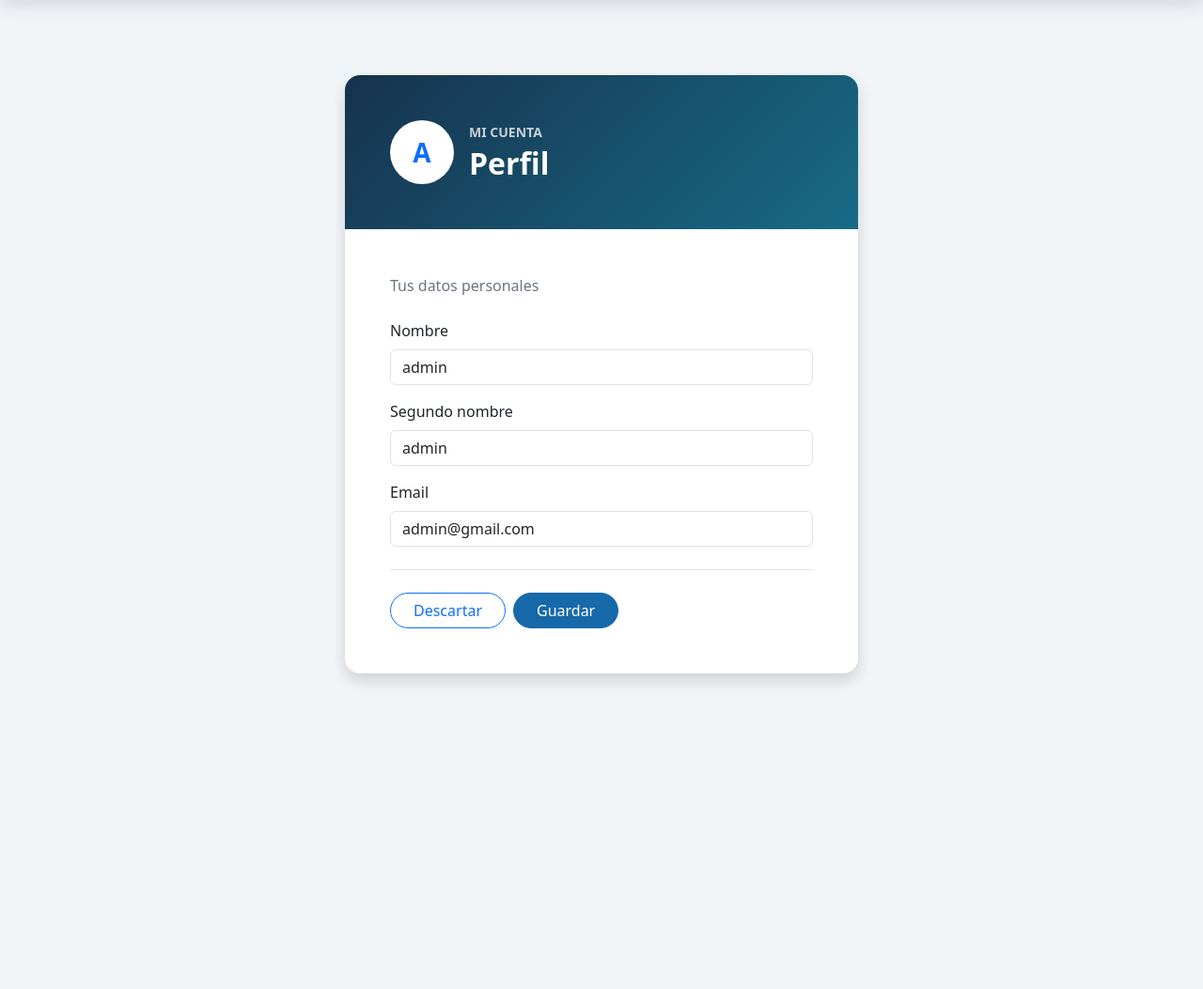
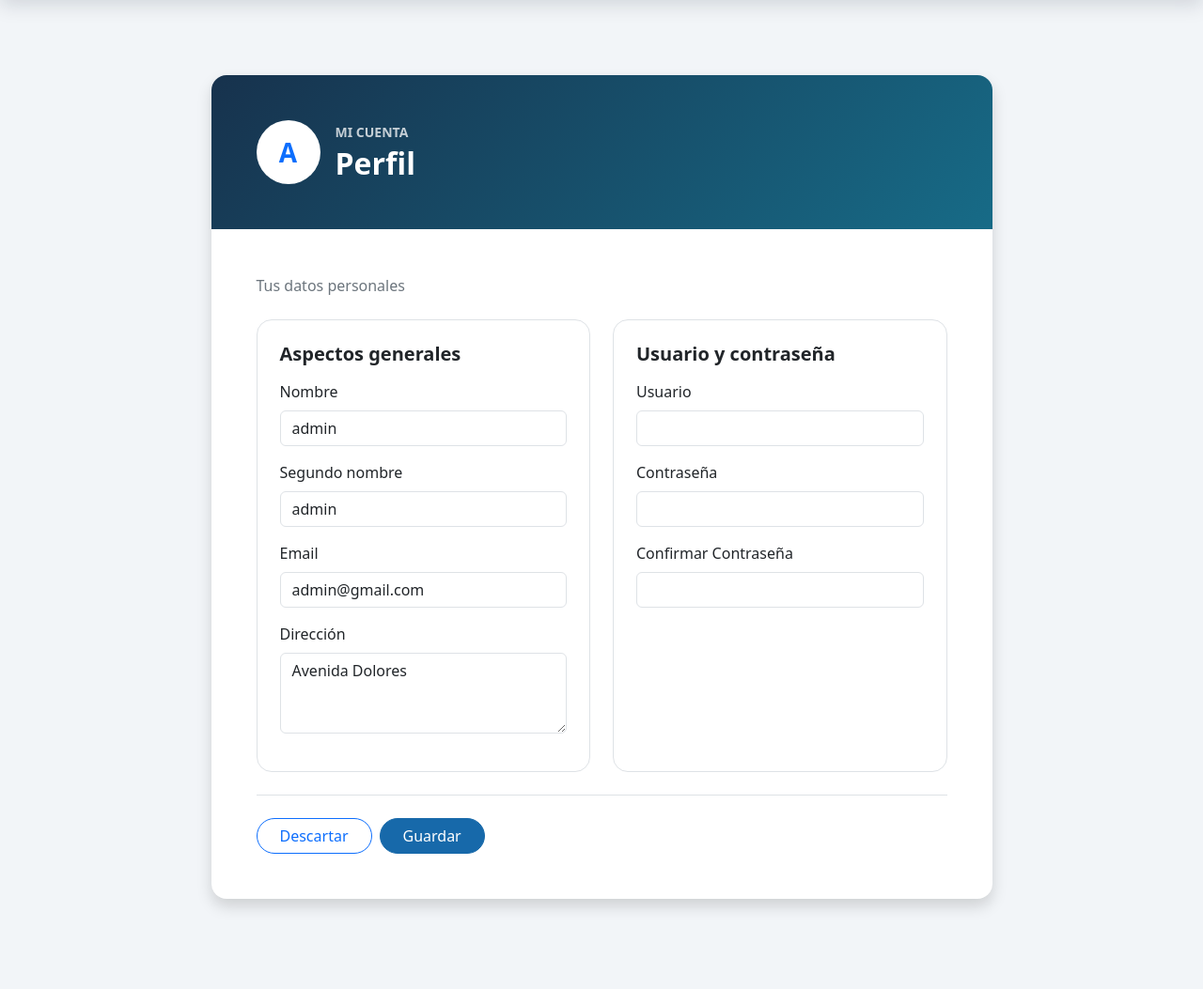
Before and after one commit to Erik-CR46/Aplicacion-Web, a Flask app: page /user/profile_edit in a window 1280 px wide. Shown: the part 68-1121 px from the top of the page at 94% size. Before the commit the page ends 796 px from the top, so only its background shows below. Run offline with Flask 3, Linux system fonts and the light colour scheme; a user stored in the database is signed in; some libraries are stand-ins or nearby versions.

Commit message:
cambio de address, usuario y password

```diff
--- a/app/auth/controllers.py
+++ b/app/auth/controllers.py
@@ -4,7 +4,7 @@ from flask import flash, g, Blueprint, redirect, render_template, url_for, reque
 from flask_babel import gettext
 from app import login_manager, db
 from app.auth.models import User
-from app.auth.forms import LoginForm, RegisterForm, ChangeInformation
+from app.auth.forms import LoginForm, RegisterForm, ChangeInformation, ChangeAddress, ChangePasswordForm
 from app.auth.helpers import authenticate
 from app.auth import operations
 
@@ -152,27 +152,39 @@ def profile():
 def profile_edit():
     form = ChangeInformation()
 
+    formAddress = ChangeAddress()
+
+    formPassword = ChangePasswordForm()
+
     if request.method == 'GET':
         form.name.data = current_user.first_name
         form.lastname.data = current_user.last_name
         form.email.data = current_user.email
+        formPassword.username.data = current_user.username
+        if current_user.address is None:
+            formAddress.address.data = ''
+        else:
+            formAddress.address.data = current_user.address.address
 
-    if form.validate_on_submit():
+    if form.validate_on_submit() and formPassword.validate_on_submit() and formAddress.validate_on_submit():
         email = form.email.data.strip()
         existing_user = User.query.filter(
             User.email == email,
             User.id != current_user.id,
         ).first()
         if existing_user:
-            form.email.errors.append(gettext('That email address is already in use.'))
+            form.email.errors.append(gettext('Este email ya está en uso.'))
         else:
             operations.update(
                 id=current_user.id,
                 first_name=form.name.data.strip(),
                 last_name=form.lastname.data.strip(),
                 email=email,
+                address=formAddress.address.data.strip(),
+                username=formPassword.username.data.strip(),
+                password=formPassword.password.data.strip() if formPassword.password.data else None
             )
             flash(gettext('Profile updated successfully.'), 'success')
             return redirect(url_for('auth.profile'))
 
-    return render_template('user/profile_edit.html', changeInformation=form)
+    return render_template('user/profile_edit.html', changeInformation=form, changeAddress=formAddress, changePassword=formPassword)
--- a/app/auth/forms.py
+++ b/app/auth/forms.py
@@ -1,6 +1,6 @@
 from flask_wtf import FlaskForm
-from wtforms import StringField, PasswordField, EmailField
-from wtforms.validators import InputRequired, EqualTo
+from wtforms import StringField, PasswordField, EmailField, TextAreaField
+from wtforms.validators import InputRequired, EqualTo, Optional
 from flask_babel import lazy_gettext as _
 
 class RegisterForm(FlaskForm):
@@ -22,3 +22,17 @@ class ChangeInformation(FlaskForm):
     name = StringField(_('Nombre'), [InputRequired(message=_('This field is required.'))])
     lastname = StringField(_('Segundo nombre'), [InputRequired(message=_('This field is required.'))])
     email = EmailField(_('Email'), [InputRequired(message=_('This field is required.'))])
+
+class ChangeAddress(FlaskForm):
+    address = TextAreaField(_('Dirección'), [InputRequired(message=_('This field is required.'))])
+
+class ChangePasswordForm(FlaskForm):
+    username = StringField(_('Usuario'))
+    password = PasswordField(_('Contraseña'), [
+        Optional(),
+        EqualTo('confirm_password', message=_('Las contraseñas no coinciden.')),
+    ])
+    confirm_password = PasswordField(_('Confirmar Contraseña'), [
+        Optional(),
+        EqualTo('password', message=_('Las contraseñas no coinciden.')),
+    ])
--- a/app/auth/models.py
+++ b/app/auth/models.py
@@ -26,6 +26,8 @@ class User(db.Model):
 
     avatar_id = db.Column(db.Integer, db.ForeignKey('files.id'), nullable=True)
     address_id = db.Column(db.Integer, db.ForeignKey('addresses.id'), nullable=True)
+
+    address = relationship('Address', lazy='joined')
 
     avatar = relationship('Document', lazy='joined')
     social_networks = relationship('SocialNetwork', lazy='joined', secondary='user_social_networks')
--- a/app/templates/user/profile_edit.html
+++ b/app/templates/user/profile_edit.html
@@ -5,7 +5,7 @@
 {% block content %}
 <section class="container py-5">
     <div class="row justify-content-center">
-        <div class="col-12 col-md-9 col-lg-7 col-xl-6">
+        <div class="col-12 col-lg-10 col-xl-9">
             <article class="card border-0 shadow rounded-4 overflow-hidden" aria-labelledby="profile-title">
                 <header class="card-header border-0 text-white p-4 p-md-5"
                         style="background: linear-gradient(135deg, #17324d, #176b87);">
@@ -25,6 +25,13 @@
                     <p class="text-secondary mb-4">Tus datos personales</p>
                     <form method="POST" action="{{ url_for('auth.profile_edit') }}">
                         {{ changeInformation.hidden_tag() }}
+                        {{ changeAddress.hidden_tag() }}
+                        {{ changePassword.hidden_tag() }}
+
+                        <div class="row g-4">
+                            <div class="col-md-6">
+                                <section class="border rounded-4 p-4 h-100">
+                                    <h2 class="h5 fw-semibold mb-3">Aspectos generales</h2>
 
                                     <div class="mb-3">
                                         {{ changeInformation.name.label(class="form-label") }}
@@ -42,7 +49,7 @@
                                         {% endfor %}
                                     </div>
 
-                        <div class="mb-4">
+                                    <div class="mb-3">
                                         {{ changeInformation.email.label(class="form-label") }}
                                         {{ changeInformation.email(class="form-control") }}
                                         {% for error in changeInformation.email.errors %}
@@ -50,7 +57,48 @@
                                         {% endfor %}
                                     </div>
 
-                        <div class="border-top pt-4 d-flex gap-2">
+                                    <div class="mb-3">
+                                        {{ changeAddress.address.label(class="form-label") }}
+                                        {{ changeAddress.address(class="form-control", rows=3) }}
+                                        {% for error in changeAddress.address.errors %}
+                                            <div class="text-danger small mt-1">{{ error }}</div>
+                                        {% endfor %}
+                                    </div>
+                                </section>
+                            </div>
+
+                            <div class="col-md-6">
+                                <section class="border rounded-4 p-4 h-100">
+                                    <h2 class="h5 fw-semibold mb-3">Usuario y contraseña</h2>
+
+                                    <div class="mb-3">
+                                        {{ changePassword.username.label(class="form-label") }}
+                                        {{ changePassword.username(class="form-control") }}
+                                        {% for error in changePassword.username.errors %}
+                                            <div class="text-danger small mt-1">{{ error }}</div>
+                                        {% endfor %}
+                                    </div>
+
+                                    <div class="mb-3">
+                                        {{ changePassword.password.label(class="form-label") }}
+                                        {{ changePassword.password(class="form-control") }}
+                                        {% for error in changePassword.password.errors %}
+                                            <div class="text-danger small mt-1">{{ error }}</div>
+                                        {% endfor %}
+                                    </div>
+
+                                    <div class="mb-3">
+                                        {{ changePassword.confirm_password.label(class="form-label") }}
+                                        {{ changePassword.confirm_password(class="form-control") }}
+                                        {% for error in changePassword.confirm_password.errors %}
+                                            <div class="text-danger small mt-1">{{ error }}</div>
+                                        {% endfor %}
+                                    </div>
+                                </section>
+                            </div>
+                        </div>
+
+                        <div class="border-top pt-4 mt-4 d-flex gap-2">
                             <a class="btn btn-outline-primary rounded-pill px-4"
                                href="{{ url_for('auth.profile') }}">
                                 Descartar
```
Also changed, not shown: app/auth/operations.py (+20 -1 lines), app/templates/user/profile.html (+11 -0 lines), instance/app.db. Lines whose indentation alone changed are shown as unchanged.
